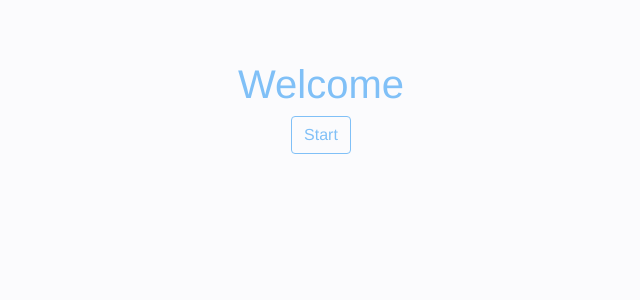
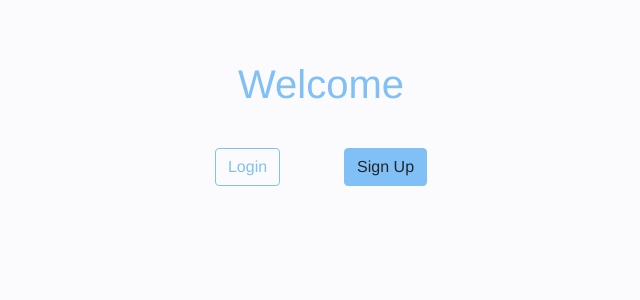
Before and after one commit to Atomator/percept, a Vue app: page /login in a window 1280 px wide. Shown: the top 300 px of the page, without its empty margins (319-959 px from the left). Built offline with nearby package versions, Linux system fonts and the light colour scheme.

Commit message:
Added page links

```diff
--- a/src/pages/Homepage.vue
+++ b/src/pages/Homepage.vue
@@ -1,7 +1,12 @@
 <template>
   <div>
     <h1 class="text-primary">Welcome</h1>
-    <button type="button" class="btn btn-outline-primary">Start</button>
+    <router-link to="/login">
+      <button type="button" class="btn btn-outline-primary">Login</button>
+    </router-link>
+    <router-link to="/signup">
+      <button type="button" class="btn btn-primary">Sign Up</button>
+    </router-link>
   </div>
 </template>
 
@@ -16,4 +21,9 @@ export default {
 
 <!-- Add "scoped" attribute to limit CSS to this component only -->
 <style scoped>
+
+  button {
+    margin: 32px;
+  }
+
 </style>
--- a/src/pages/Login.vue
+++ b/src/pages/Login.vue
@@ -3,14 +3,17 @@
  <div style="margin-top:10%; " align="center" >
    <h3>Login</h3><br/>
   <div style="background:#00000012;width:350px;border-radius:25px;" class="shadow-lg p-3 mb-5 bg-white ">
-    <label class="label1">Username</label>
+      <label class="label1">Email</label>
       <input type="text" id="login" name="login">
-       <label class="label1">Password</label>
-      <input type="text" id="password" name="login" >
-      <input type="submit" value="Log In"> <br/>
-       <label style="font-weight:bold;" >or</label>
-       <br/>
-       <a type="submit" value="Log In" style="display:inline-block;text-decoration:underline;margin-bottom:35px;font-size:20px;">Sign Up</a>
+      <label class="label1">Password</label>
+      <input type="text" id="password" name="login">
+      <input type="submit" value="Log In">
+      <br/>
+      <label style="font-weight:bold;" >or</label>
+      <br/>
+      <router-link to="/signup">
+        <a type="submit" style="display:inline-block;text-decoration:underline;margin-bottom:35px;font-size:20px;">Sign Up</a>
+      </router-link>
   </div>
   </div>
 </template>
--- a/src/pages/Signup.vue
+++ b/src/pages/Signup.vue
@@ -1,18 +1,19 @@
 
 <template>
  <div style="margin-top:10%; " align="center" >
-   <h3>Sign Up</h3><br/>
-  <div style="background:#00000012;width:350px;border-radius:25px;" class="shadow-lg p-3 mb-5 bg-white ">
-    <label class="label1">Username</label>
-      <input type="text" id="login" name="signup">
+  <h3>Sign Up</h3><br/>
+  <div style="background: #00000012; width: 350px; border-radius: 25px;" class="shadow-lg p-3 mb-5 bg-white">
     <label class="label1">Email</label>
-      <input type="text" id="email" name="signup" >
+    <input type="text" id="email" name="signup" >
     <label class="label1">Password</label>
-      <input type="text" id="password" name="signup" >
-      <input type="submit" value="Sign Up"> <br/>
-       <label style="font-weight:bold;" >or</label>
-       <br/>
-       <a type="submit" value="Log In" style="display:inline-block;text-decoration:underline;margin-bottom:35px;font-size:20px;">Log In</a>
+    <input type="text" id="password" name="signup" >
+    <input type="submit" value="Sign Up">
+    <br/>
+    <label style="font-weight: bold;">or</label>
+    <br/>
+    <router-link to="/login">
+      <a type="submit" style="display:inline-block;text-decoration:underline;margin-bottom:35px;font-size:20px;">Log In</a>
+    </router-link>
   </div>
   </div>
 </template>
```
